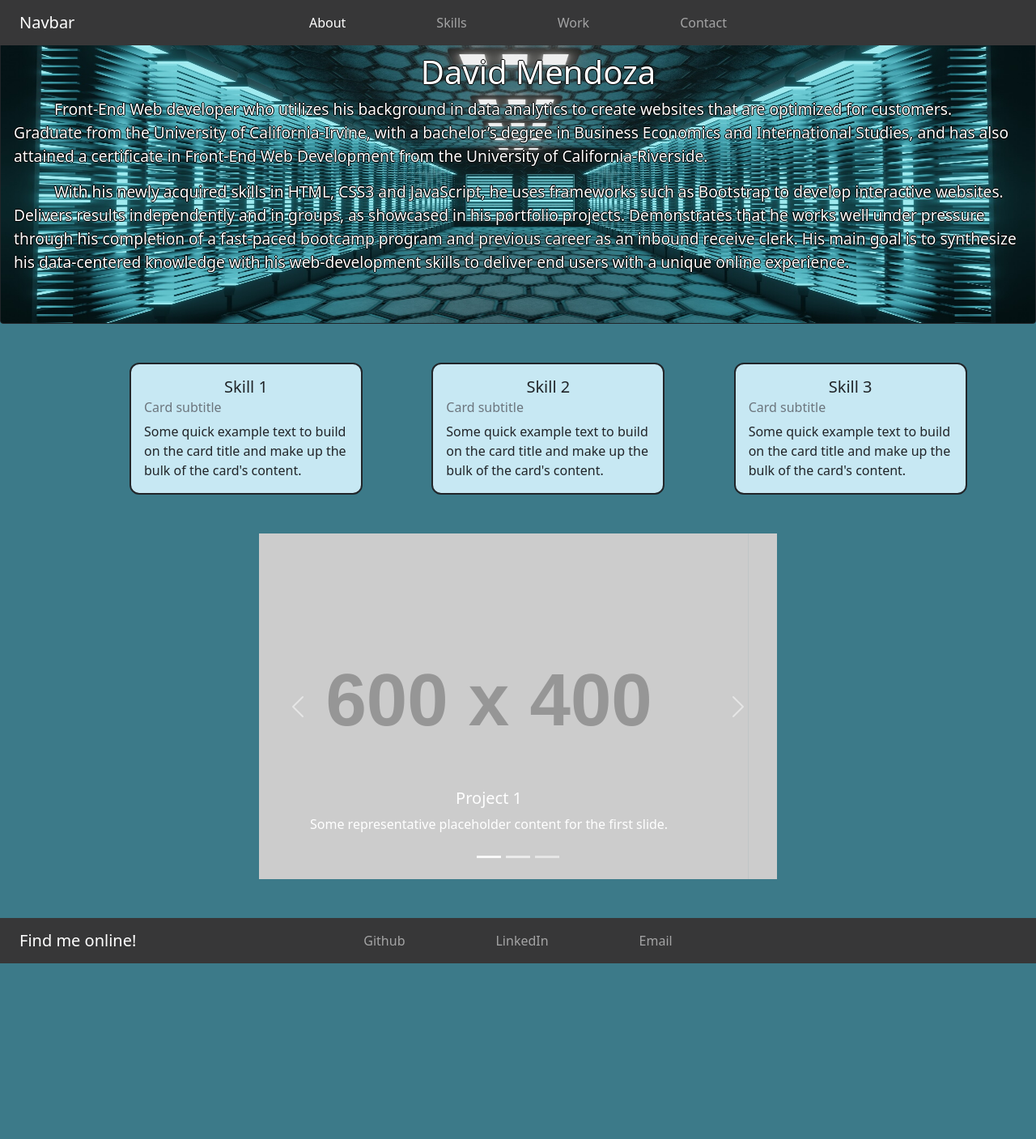
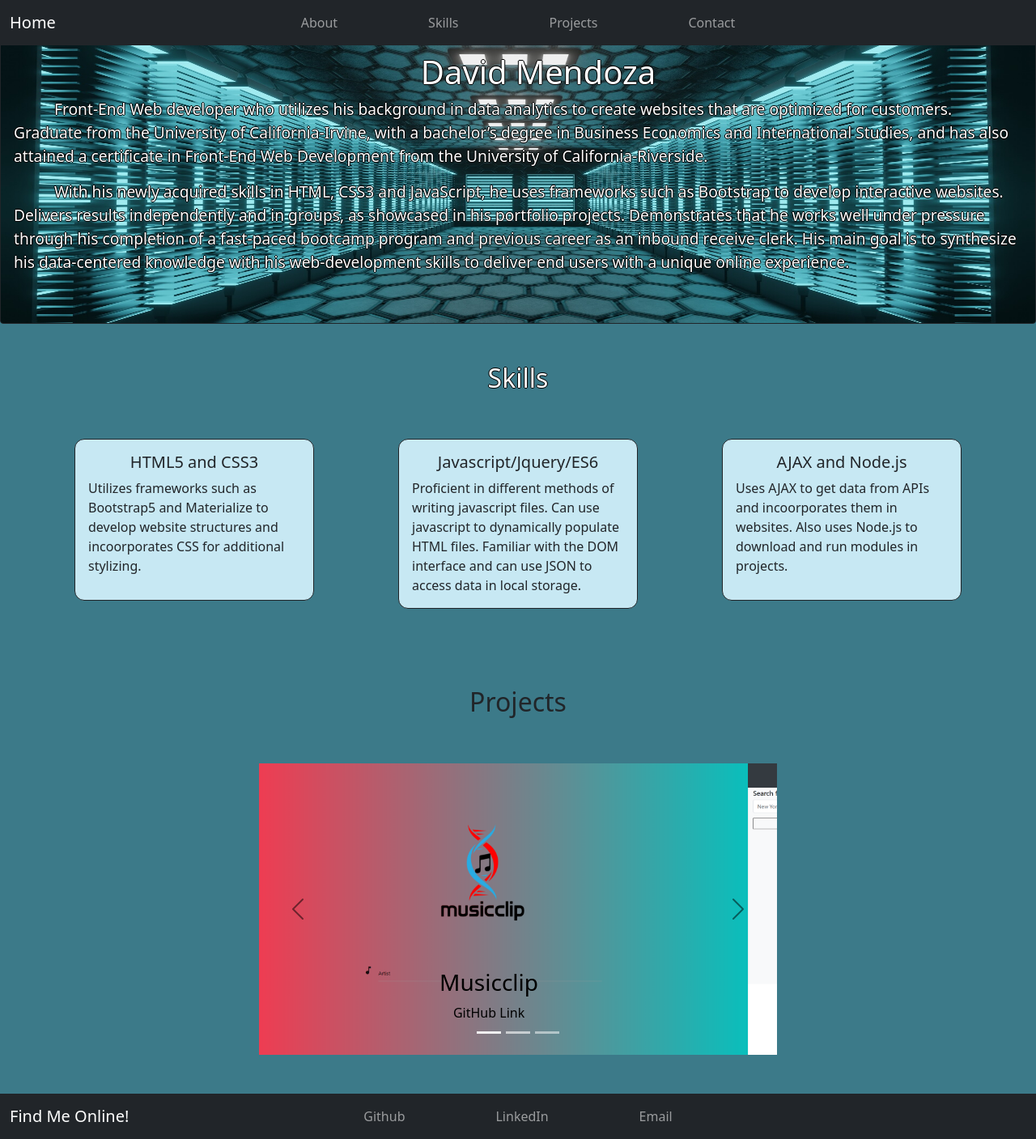
Before and after one commit to DVMEND/Bootstrap-Portfolio, a plain HTML site: page index.html in a window 1280 px wide. Shown: the whole page at 81% size. Before the commit the page ends 1190 px from the top, so only its background shows below. Drawn offline with nearby package versions, Linux system fonts and the light colour scheme; placeholder pictures from the web are drawn by us.

Commit message:
Fixed the navbar so that when the collapsible button is clicked, the navbar is expanded and shows the navbar items. Fixed the footer so that it does not turn into a collapsible at any size. Added all the missing content to the components, including skills, projects, and social media links. Made minor changes to the overall style of the portfolio to polish the design.

```diff
--- a/CSS/style.css
+++ b/CSS/style.css
@@ -4,6 +4,10 @@ body{
 }
 .blue{
     background-color: #3C7A89;
+}
+
+.nav-item{
+
 }
 
 
@@ -27,9 +31,9 @@ body{
     .font{font-size:1.2rem;}
 }
 
-.tet-responsive{
+/* .text-responsive{
     font-size: calc(100% + 1vw + 1vh);
-}
+} */
 
 .navbar {
     background-color:#373738;
@@ -61,21 +65,38 @@ width:100%;
 .card-title{
     text-align:center;
     font-size:2.5rem;
-    text-shadow: 1px 0 0 #000, 0 -1px 0 #000, 0 1px 0 #000, -1px 0 0 #000
+    text-shadow: 1px 0 0 #000, 0 -1px 0 #000, 0 1px 0 #000, -1px 0 0 #000;
 
+}
+
+#skillsTitle, #workTitle{
+    color:white;
+    text-shadow: 1px 0 0 #000, 0 -1px 0 #000, 0 1px 0 #000, -1px 0 0 #000;
 }
 
 .card2{
     border: 2px solid black;
+    min-height:200px;
 }
 
 .card-title2{
     text-align:center;
 }
 
-.d-block w-100{
+.carousel-item a {
+    color: black;
+    text-decoration: none;
+    font-size:1em;
+}
+
+.carousel-control-next,
+.carousel-control-prev /*, .carousel-indicators */ {
+    filter: invert(100%);
+}
+
+/* .d-block w-100{
     max-width:100px;
-}
+} */
 
 .navbar-center{
     position:absolute;
--- a/index.html
+++ b/index.html
@@ -6,38 +6,30 @@
         <link rel="stylesheet" href="Bootstrap\bootstrap-5.0.2-dist\css\bootstrap.min.css">
     </head>
     <body class="blue">
-        <div class="container-fluid my-container">
-            <div class="row my-row">
-                <div class=" col col-12 my-col justify-content-evenly">
-                    <nav class="navbar fixed-top navbar-expand-lg navbar-dark">
+      <nav class="navbar fixed-top navbar-expand-lg navbar-dark bg-dark">
         <div class="container-fluid">
-                          <a class="navbar-brand" href="#">Navbar</a>
-                          <button class="navbar-toggler" type="button" data-bs-toggle="collapse" data-bs-target="#navbarNav" aria-controls="navbarNav" aria-expanded="false" aria-label="Toggle navigation">
+          <a class="navbar-brand" href="#aboutRow">Home</a>
+          <button class="navbar-toggler" type="button" data-bs-toggle="collapse" data-bs-target="#navbarNavAltMarkup" aria-controls="navbarNavAltMarkup" aria-expanded="false" aria-label="Toggle navigation">
             <span class="navbar-toggler-icon"></span>
           </button>
-                          <div class="collapse navbar-collapse" id="navbarNav">
-                            <ul class="navbar-nav navbar-center">
-                              <li class="nav-item px-5">
-                                <a class="nav-link active" aria-current="page" href="#">About</a>
-                              </li>
-                              <li class="nav-item mx-5">
-                                <a class="nav-link" href="#">Skills</a>
-                              </li>
-                              <li class="nav-item mx-5">
-                                <a class="nav-link" href="#">Work</a>
-                              </li>
-                              <li class="nav-item mx-5">
-                                <a class="nav-link" href="#">Contact</a>
-                            </ul>
+          <div class="collapse navbar-collapse navbar-center justify-content-evenly" id="navbarNavAltMarkup">
+            <div class="navbar-nav">
+              <a class="nav-link mx-5" href="#aboutRow">About</a>
+              <a class="nav-link mx-5" href="#skillsTitle">Skills</a>
+              <a class="nav-link mx-5" href="#projectTitle">Projects</a>
+              <a class="nav-link mx-5" href="#footerList">Contact</a>
+            </div>
           </div>
         </div>
       </nav>
-                </div>
-            </div>
+        <div class="container-fluid my-container">
+            <!-- <div class="row my-row">
 
-            <div class="row my-row mt-5">
-                <div class=" col">
-                    <div class="card bg-dark text-white border-dark font text-responsive">
+            </div> -->
+
+            <div class="row my-row mt-5" id="aboutRow">
+                <div class="col">
+                    <div class="card bg-dark text-white border-dark font text-responsive" id="about">
                         <img src="images\server.jpg" class="card-img" alt="background image">
                         <div class="card-img-overlay">
                           <h5 class="card-title">David Mendoza</h5>
@@ -49,39 +41,48 @@
 
             </div>
 
-            <div class="row my-row mt-5 justify-content-evenly">
-                <div class="col col-lg-2">
-                    <div class="card2 border-dark" style="width: 18rem; background-color: #C7E8F3; border-radius: 12px;">
+            <div class="row mt-5">
+              <div class = "col-12">
+                <h2 class= "text-center" id="skillsTitle">Skills</h2>
+              </div>
+            </div>
+
+            <div class="row my-row mt-5 justify-content-evenly" id="skillsRow">
+                <div class="col-xs-12 mb-5 col-lg-3">
+                    <div class=" card card2 border-dark" id="skills" style=" background-color: #C7E8F3; border-radius: 12px;">
                         <div class="card-body">
-                          <h5 class="card-title2">Skill 1</h5>
-                          <h6 class="card-subtitle mb-2 text-muted">Card subtitle</h6>
-                          <p class="card-text">Some quick example text to build on the card title and make up the bulk of the card's content.</p>
+                          <h5 class="card-title2">HTML5 and CSS3</h5>
+                          <p class="card-text">Utilizes frameworks such as Bootstrap5 and Materialize to develop website structures and incoorporates CSS for additional stylizing. </p>
                         </div>
                       </div>
                 </div>
-                <div class="col col-lg-2">
-                    <div class="card2 border-dark" style="width: 18rem; background-color: #C7E8F3; border-radius: 12px;">
+                <div class="col-xs-12 mb-5 col-lg-3">
+                    <div class="card card2 border-dark" style="background-color: #C7E8F3; border-radius: 12px;">
                         <div class="card-body">
-                          <h5 class="card-title2">Skill 2</h5>
-                          <h6 class="card-subtitle mb-2 text-muted">Card subtitle</h6>
-                          <p class="card-text">Some quick example text to build on the card title and make up the bulk of the card's content.</p>
+                          <h5 class="card-title2">Javascript/Jquery/ES6</h5>
+                          <p class="card-text">Proficient in different methods of writing javascript files. Can use javascript to dynamically populate HTML files. Familiar with the DOM interface and can use JSON to access data in local storage.</p>
                         </div>
                       </div>
                 </div>
-                <div class="col col-lg-2">
-                    <div class="card2 border-dark" style="width: 18rem; background-color: #C7E8F3; border-radius: 12px;">
+                <div class="col-sm-12 mb-5 col-lg-3">
+                    <div class="card card2 border-dark" style="background-color: #C7E8F3; border-radius: 12px;">
                         <div class="card-body">
-                          <h5 class="card-title2">Skill 3</h5>
-                          <h6 class="card-subtitle mb-2 text-muted">Card subtitle</h6>
-                          <p class="card-text">Some quick example text to build on the card title and make up the bulk of the card's content.</p>
+                          <h5 class="card-title2">AJAX and Node.js</h5>
+                          <p class="card-text">Uses AJAX to get data from APIs and incoorporates them in websites. Also uses Node.js to download and run modules in projects. </p>
                         </div>
                       </div>
                 </div>
 
             </div>
 
-            <div class="row my-row mt-5 justify-content-center">
-                <div class=" col col-sm-10 col-md-8 col-lg-6">
+            <div class="row mt-5">
+              <div class = "col-12">
+                <h2 class= "text-center" id="projectTitle">Projects</h2>
+              </div>
+            </div>
+
+            <div class="row my-row mt-5 justify-content-center" id="projectRow">
+                <div class=" col col-sm-10 col-md-8 col-lg-6 mb-5">
                     <div id="carouselExampleCaptions" class="carousel slide " data-bs-ride="carousel">
                         <div class="carousel-indicators">
                         <button type="button" data-bs-target="#carouselExampleCaptions" data-bs-slide-to="0" class="active" aria-current="true" aria-label="Slide 1"></button>
@@ -90,24 +91,24 @@
                         </div>
                         <div class="carousel-inner">
                         <div class="carousel-item active">
-                            <img src="https://placehold.co/600x400" class="d-block w-100" alt="...">
+                          <a href="https://dvmend.github.io/Project-1/"><img src="..\Bootstrap-Portfolio\images\musicclip.png" class="d-block w-100" alt="https://placehold.co/600x400">
                             <div class="carousel-caption d-none d-md-block">
-                            <h5>Project 1</h5>
-                            <p>Some representative placeholder content for the first slide.</p>
+                            <h3>Musicclip</h3>
+                            <a href="https://github.com/DVMEND/Project-1">GitHub Link</a>
                             </div>
                         </div>
                         <div class="carousel-item">
-                            <img src="https://placehold.co/600x400" class="d-block w-100" alt="...">
+                          <a href="https://dvmend.github.io/Weather-Website/"><img src="..\Bootstrap-Portfolio\images\Weather-Website.png" class="d-block w-100" alt="https://placehold.co/600x400">
                             <div class="carousel-caption d-none d-md-block">
-                            <h5>Project 2</h5>
-                            <p>Some representative placeholder content for the second slide.</p>
+                            <h3>Weather Dashboard</h3>
+                            <a href="https://github.com/DVMEND/Weather-Website">GitHub Link</a>
                             </div>
                         </div>
                         <div class="carousel-item">
-                            <img src="https://placehold.co/600x400" class="d-block w-100" alt="...">
+                          <a href="https://dvmend.github.io/Digital-Planner/"><img src="..\Bootstrap-Portfolio\images\Digital-Planner.png" class="d-block w-100" alt="https://placehold.co/600x400">
                             <div class="carousel-caption d-none d-md-block">
-                            <h5>Project 3</h5>
-                            <p>Some representative placeholder content for the third slide.</p>
+                            <h3>Digital Planner</h3>
+                            <a href="https://github.com/DVMEND/Digital-Planner">GitHub Link</a>
                             </div>
                         </div>
                         </div>
@@ -123,34 +124,19 @@
                 </div>
             </div>
 
-            <div class="row my-row mt-5">
-              <div class="col justify-content-center">
-                <nav class="navbar sticky-bottom navbar-expand-lg navbar-dark">
+          </div>
+          <nav class="navbar navbar-expand navbar-dark bg-dark">
             <div class="container-fluid">
-                    <a class="navbar-brand" href="#">Find me online!</a>
-                    <button class="navbar-toggler" type="button" data-bs-toggle="collapse" data-bs-target="#navbarNav" aria-controls="navbarNav" aria-expanded="false" aria-label="Toggle navigation">
-                      <span class="navbar-toggler-icon"></span>
-                    </button>
-                    <div class="collapse navbar-collapse" id="navbarNav">
-                      <ul class="navbar-nav navbar-center">
-                        <li class="nav-item mx-5">
-                          <a class="nav-link" href="#">Github</a>
-                        </li>
-                        <li class="nav-item mx-5">
-                          <a class="nav-link" href="#">LinkedIn</a>
-                        </li>
-                        <li class="nav-item mx-5">
-                          <a class="nav-link" href="#">Email</a>
-                        </li>
-
-                        </li>
-                      </ul>
+              <div class="navbar-brand">Find Me Online!</div>
+              <div class="justify-content-evenly navbar-center" id="footerList">
+                <div class="navbar-nav">
+                  <a class="nav-link mx-md-5" href="https://github.com/DVMEND">Github</a>
+                  <a class="nav-link mx-md-5" href="https://www.linkedin.com/in/david-mendoza-646968119/">LinkedIn</a>
+                  <a class="nav-link mx-md-5" href="mailto:davidmendoza0101@gmail.com">Email</a>
+                </div>
               </div>
             </div>
           </nav>
-                </div>
-            </div>
-
         <script src="https://cdn.jsdelivr.net/npm/@popperjs/core@2.9.2/dist/umd/popper.min.js" integrity="sha384-IQsoLXl5PILFhosVNubq5LC7Qb9DXgDA9i+tQ8Zj3iwWAwPtgFTxbJ8NT4GN1R8p" crossorigin="anonymous"></script>
         <script src="https://cdn.jsdelivr.net/npm/bootstrap@5.0.2/dist/js/bootstrap.min.js" integrity="sha384-cVKIPhGWiC2Al4u+LWgxfKTRIcfu0JTxR+EQDz/bgldoEyl4H0zUF0QKbrJ0EcQF" crossorigin="anonymous"></script>
     </body>
```
Also changed, not shown: images/Digital-Planner.png (added), images/Weather-Website.png (added), images/musicclip.png (added). Lines whose indentation alone changed are shown as unchanged.
